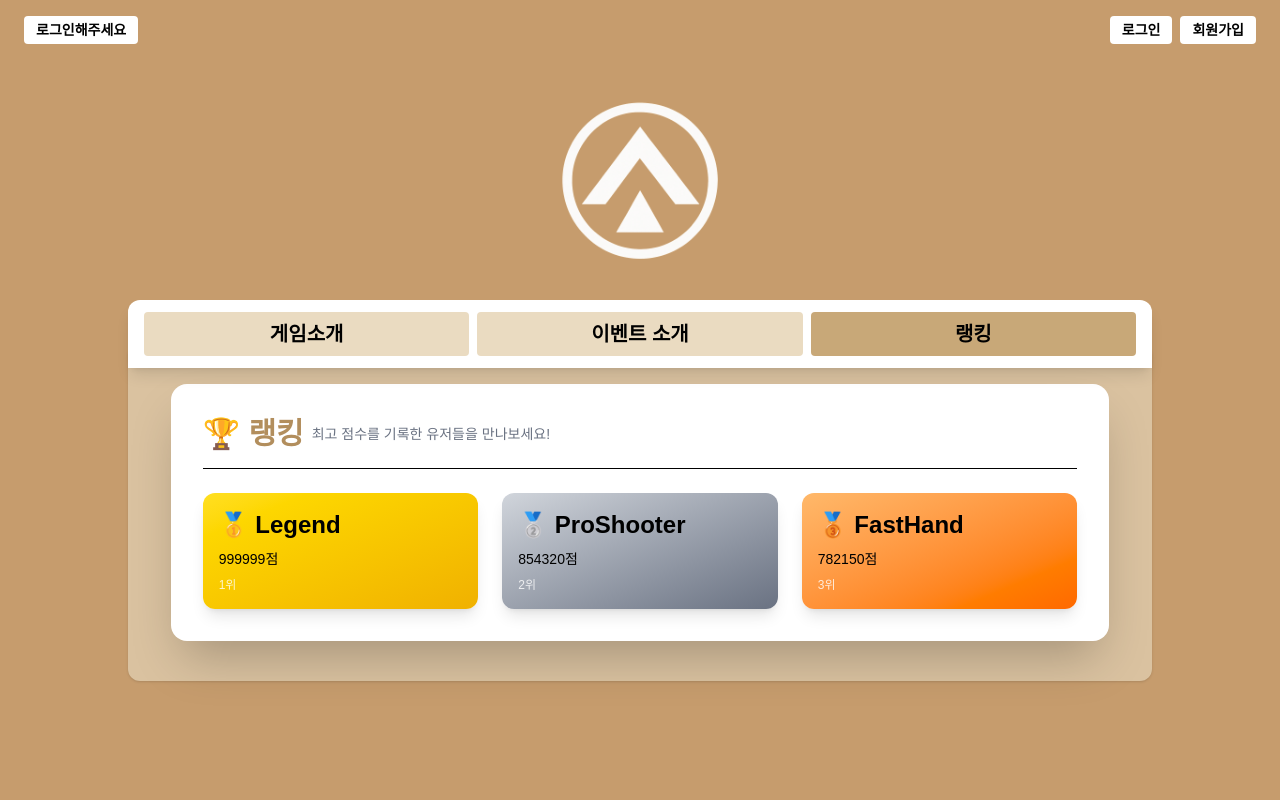
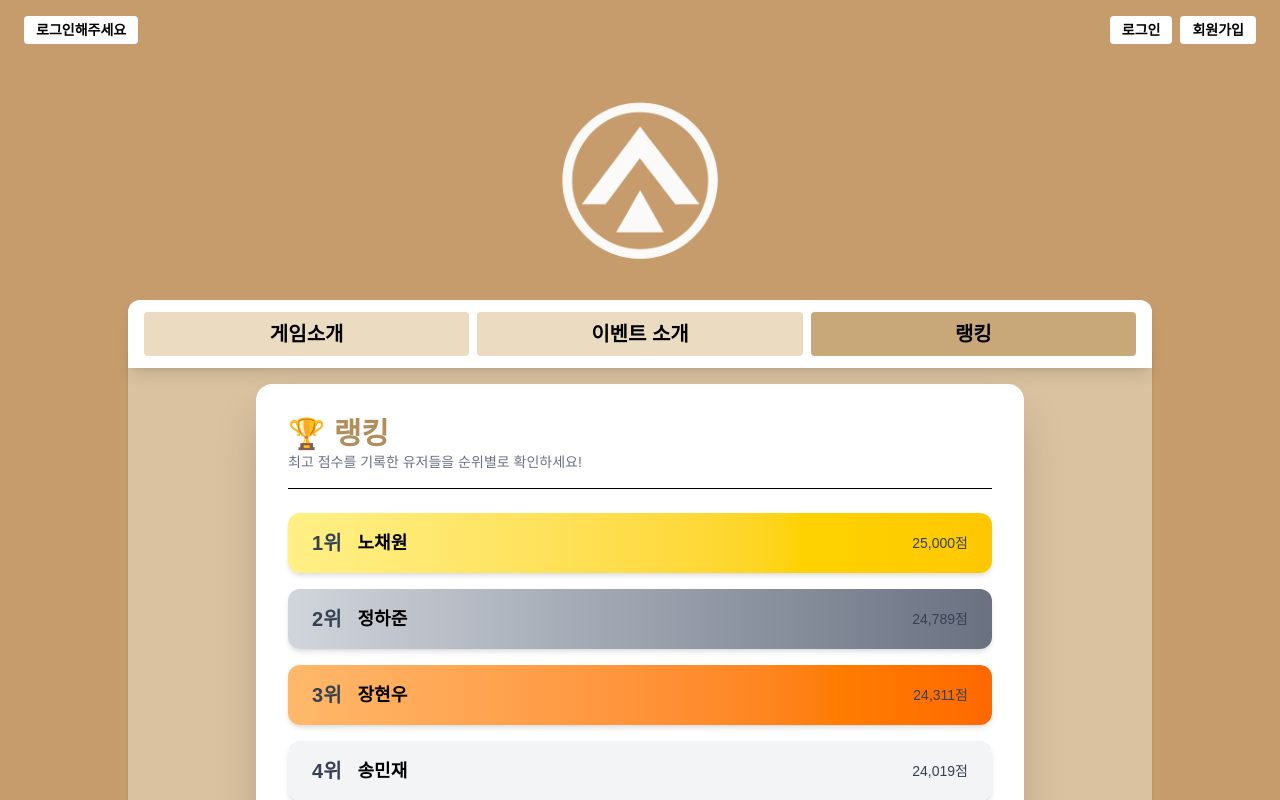
Before and after one commit to pkfffe/cap_project, a Next.js app: page /main in a window 1280 px wide. Both pictures are taken after a click on the button "랭킹". Shown: the top 800 px of the page. Built offline with nearby package versions, Linux system fonts and the light colour scheme.

Commit message:
랭킹 보이나?

```diff
--- a/app/main/page.tsx
+++ b/app/main/page.tsx
@@ -4,12 +4,18 @@ import { useEffect, useState } from "react";
 import { useRouter } from "next/navigation";
 import Image from "next/image";
 
+// 타입 정의
 type EventPost = {
   id: number;
   title: string;
   description: string;
   image: string;
   date: string;
+};
+
+type RankingUser = {
+  nickname: string;
+  score: number;
 };
 
 export default function Home() {
@@ -34,6 +40,32 @@ export default function Home() {
     },
   ]);
 
+  const [rankings, setRankings] = useState<RankingUser[]>([
+    { nickname: "노채원", score: 25000 },
+    { nickname: "정하준", score: 24789 },
+    { nickname: "장현우", score: 24311 },
+    { nickname: "송민재", score: 24019 },
+    { nickname: "권나연", score: 23204 },
+    { nickname: "서하람", score: 22955 },
+    { nickname: "김하린", score: 21674 },
+    { nickname: "조윤우", score: 21245 },
+    { nickname: "배하윤", score: 20014 },
+    { nickname: "임지아", score: 19875 },
+    { nickname: "안지훈", score: 19432 },
+    { nickname: "박지후", score: 18956 },
+    { nickname: "오서연", score: 18201 },
+    { nickname: "강우진", score: 17845 },
+    { nickname: "최예진", score: 17683 },
+    { nickname: "한수아", score: 16123 },
+    { nickname: "신예준", score: 15492 },
+    { nickname: "유태민", score: 13987 },
+    { nickname: "윤다인", score: 13706 },
+    { nickname: "이지후", score: 12500 },
+    { nickname: "문소율", score: 12039 },
+    { nickname: "이서윤", score: 11742 },
+    { nickname: "백도윤", score: 11084 },
+  ]);
+
   useEffect(() => {
     const savedNickname = localStorage.getItem("nickname");
     if (savedNickname) setNickname(savedNickname);
@@ -46,22 +78,12 @@ export default function Home() {
         <div className="flex items-center gap-2 bg-white px-3 py-1 rounded">
           {nickname ? (
             <>
-              <Image
-                src="/profile.png"
-                alt="Profile"
-                width={24}
-                height={24}
-                className="rounded-full"
-              />
+              <Image src="/profile.png" alt="Profile" width={24} height={24} className="rounded-full" />
               <div className="w-[0.1px] h-[20px] mx-0.5 border-1 border-neutral-500 shadow-2xl" />
-              <span className="text-sm font-semibold text-black">
-                {nickname}
-              </span>
+              <span className="text-sm font-semibold text-black">{nickname}</span>
             </>
           ) : (
-            <span className="text-sm font-semibold text-black">
-              로그인해주세요
-            </span>
+            <span className="text-sm font-semibold text-black">로그인해주세요</span>
           )}
         </div>
         <div className="flex gap-2">
@@ -79,18 +101,8 @@ export default function Home() {
             </button>
           ) : (
             <>
-              <button
-                className="bg-white px-3 py-1 text-sm font-bold rounded hover:bg-gray-100 text-black"
-                onClick={() => router.push("/login")}
-              >
-                로그인
-              </button>
-              <button
-                className="bg-white px-3 py-1 text-sm font-bold rounded hover:bg-gray-100 text-black"
-                onClick={() => router.push("/signup")}
-              >
-                회원가입
-              </button>
+              <button className="bg-white px-3 py-1 text-sm font-bold rounded hover:bg-gray-100 text-black" onClick={() => router.push("/login")}>로그인</button>
+              <button className="bg-white px-3 py-1 text-sm font-bold rounded hover:bg-gray-100 text-black" onClick={() => router.push("/signup")}>회원가입</button>
             </>
           )}
         </div>
@@ -106,16 +118,10 @@ export default function Home() {
         {["game", "event", "rank"].map((tab) => (
           <button
             key={tab}
-            className={`flex-1 py-2 ${
-              activeTab === tab ? "bg-[#c8a878]" : "bg-[#eadbc1]"
-            } hover:bg-[#b28e5d] rounded font-extrabold text-xl text-black`}
+            className={`flex-1 py-2 ${activeTab === tab ? "bg-[#c8a878]" : "bg-[#eadbc1]"} hover:bg-[#b28e5d] rounded font-extrabold text-xl text-black`}
             onClick={() => setActiveTab(tab as any)}
           >
-            {tab === "game"
-              ? "게임소개"
-              : tab === "event"
-              ? "이벤트 소개"
-              : "랭킹"}
+            {tab === "game" ? "게임소개" : tab === "event" ? "이벤트 소개" : "랭킹"}
           </button>
         ))}
       </div>
@@ -125,11 +131,8 @@ export default function Home() {
         {/* 게임 소개 */}
         {activeTab === "game" && (
           <div className="bg-white w-full max-w-5xl px-6 py-12 rounded-2xl shadow-2xl mb-6 text-black space-y-16 overflow-y-auto">
-    {/* 헤더 */}
             <div className="space-y-3">
-      <h2 className="text-4xl font-extrabold text-[#b28e5d] flex items-center gap-2">
-        🎮 게임 소개
-      </h2>
+              <h2 className="text-4xl font-extrabold text-[#b28e5d] flex items-center gap-2">🎮 게임 소개</h2>
               <p className="text-lg text-gray-700 leading-relaxed">
                 이 게임은 <span className="font-semibold text-[#b28e5d]">스테이지 클리어</span> 방식의
                 싱글플레이 캐주얼 슈팅 게임입니다.
@@ -138,50 +141,20 @@ export default function Home() {
                 <span className="font-bold"> 랭킹</span>을 겨뤄보세요!
               </p>
             </div>
-
-    {/* 메인 이미지 */}
             <div className="rounded-xl overflow-hidden shadow-lg">
-      <img
-        src="/uploads/Main.png"
-        alt="메인 이미지"
-        className="w-full object-cover max-h-[500px]"
-      />
+              <img src="/uploads/Main.png" alt="메인 이미지" className="w-full object-cover max-h-[500px]" />
             </div>
-
-    {/* 설명 2 */}
             <div className="space-y-3 text-[17px] leading-relaxed text-gray-800">
-      <p>
-        게임은 마법 캐릭터를 조작하여 몰려오는 적을 물리치는 방식으로 진행됩니다.
-        <br />
-        점수는 처치한 적 수와 생존 시간에 따라 누적됩니다.
-      </p>
-      <p>
-        각 스테이지마다 새로운 패턴의 적이 등장하며, <br />
-        <span className="font-semibold text-[#b28e5d]">전략적 이동과 회피</span>가 매우 중요합니다.
-      </p>
+              <p>게임은 마법 캐릭터를 조작하여 몰려오는 적을 물리치는 방식으로 진행됩니다.<br />점수는 처치한 적 수와 생존 시간에 따라 누적됩니다.</p>
+              <p>각 스테이지마다 새로운 패턴의 적이 등장하며, <br /><span className="font-semibold text-[#b28e5d]">전략적 이동과 회피</span>가 매우 중요합니다.</p>
             </div>
-
-    {/* 서브 이미지 */}
             <div className="rounded-xl overflow-hidden shadow-lg">
-      <img
-        src="/uploads/Sub.png"
-        alt="서브 이미지"
-        className="w-full object-cover max-h-[500px]"
-      />
+              <img src="/uploads/Sub.png" alt="서브 이미지" className="w-full object-cover max-h-[500px]" />
             </div>
-
-    {/* 스코어 & 시스템 설명 */}
             <div className="space-y-3 text-[17px] leading-relaxed text-gray-800">
-      <p>
-        스코어 시스템은 누적 점수 기반으로, <span className="font-semibold">매주 랭킹 리셋</span>됩니다.
-      </p>
-      <p>
-        향후 멀티플레이 및 커스터마이징 기능도 업데이트될 예정입니다.
-        기대해주세요!
-      </p>
+              <p>스코어 시스템은 누적 점수 기반으로, <span className="font-semibold">매주 랭킹 리셋</span>됩니다.</p>
+              <p>향후 멀티플레이 및 커스터마이징 기능도 업데이트될 예정입니다. 기대해주세요!</p>
             </div>
-
-    {/* 하단 정보 */}
             <footer className="border-t pt-6 text-sm text-gray-500 text-center">
               <p>ⓒ 2025 Team열정 Co., Ltd. All rights reserved.</p>
               <p>팀명: Team열정 | 연락처: 010-8127-4416</p>
@@ -193,11 +166,8 @@ export default function Home() {
         {activeTab === "event" && (
           <div className="bg-white w-11/12 p-8 rounded-2xl shadow-2xl text-black">
             <div className="flex items-center mb-6">
-              <h2 className="text-3xl font-extrabold flex items-center gap-2">
-                📢 이벤트 안내
-              </h2>
+              <h2 className="text-3xl font-extrabold flex items-center gap-2">📢 이벤트 안내</h2>
             </div>
-
             <div className="grid grid-cols-1 md:grid-cols-2 gap-6">
               {eventList.map((event) => (
                 <div
@@ -205,17 +175,11 @@ export default function Home() {
                   className="bg-white rounded-xl shadow-md hover:shadow-xl transition overflow-hidden cursor-default"
                 >
                   <div className="h-48 flex justify-center items-center bg-white">
-                    <img
-                      src={event.image}
-                      alt={event.title}
-                      className="max-h-full object-contain"
-                    />
+                    <img src={event.image} alt={event.title} className="max-h-full object-contain" />
                   </div>
                   <div className="p-4 space-y-1">
                     <h3 className="text-xl font-bold">{event.title}</h3>
-                    <p className="text-sm text-gray-600">
-                      {event.description}
-                    </p>
+                    <p className="text-sm text-gray-600">{event.description}</p>
                     <p className="text-xs text-gray-500">{event.date}</p>
                   </div>
                 </div>
@@ -226,39 +190,33 @@ export default function Home() {
 
         {/* 랭킹 */}
         {activeTab === "rank" && (
-  <div className="bg-white w-11/12 p-8 rounded-2xl shadow-2xl text-black space-y-6">
-    {/* 제목 */}
-    <div className="border-b pb-4 flex items-center gap-2">
-      <h2 className="text-3xl font-extrabold text-[#b28e5d]">🏆 랭킹</h2>
-      <span className="text-sm text-gray-500">
-        최고 점수를 기록한 유저들을 만나보세요!
-      </span>
+          <div className="bg-white w-full max-w-3xl p-8 rounded-2xl shadow-2xl text-black space-y-6">
+            <div className="border-b pb-4">
+              <h2 className="text-3xl font-extrabold text-[#b28e5d] flex items-center gap-2">🏆 랭킹</h2>
+              <p className="text-sm text-gray-500">최고 점수를 기록한 유저들을 순위별로 확인하세요!</p>
             </div>
-
-    {/* 랭킹 카드 리스트 */}
-    <div className="grid grid-cols-1 md:grid-cols-3 gap-6">
-      {/* 1등 */}
-      <div className="bg-gradient-to-br from-yellow-300 to-yellow-500 text-black rounded-xl shadow-lg p-4 space-y-2">
-        <div className="text-2xl font-bold">🥇 Legend</div>
-        <div className="text-sm">999999점</div>
-        <div className="text-xs text-white/80">1위</div>
+            <div className="space-y-4">
+              {rankings.map((user, idx) => (
+                <div
+                  key={user.nickname}
+                  className={`flex items-center justify-between px-6 py-4 rounded-xl shadow-md ${
+                    idx === 0 ? "bg-gradient-to-r from-yellow-200 to-yellow-400" :
+                    idx === 1 ? "bg-gradient-to-r from-gray-300 to-gray-500" :
+                    idx === 2 ? "bg-gradient-to-r from-orange-300 to-orange-500" :
+                    "bg-gray-100"
+                  }`}
+                >
+                  <div className="flex items-center gap-4">
+                    <span className="text-xl font-bold text-gray-700">{idx + 1}위</span>
+                    <span className="text-lg font-bold">{user.nickname}</span>
                   </div>
-
-      {/* 2등 */}
-      <div className="bg-gradient-to-br from-gray-300 to-gray-500 text-black rounded-xl shadow-lg p-4 space-y-2">
-        <div className="text-2xl font-bold">🥈 ProShooter</div>
-        <div className="text-sm">854320점</div>
-        <div className="text-xs text-white/80">2위</div>
+                  <span className="text-sm text-gray-700">{user.score.toLocaleString()}점</span>
                 </div>
-
-      {/* 3등 */}
-      <div className="bg-gradient-to-br from-orange-300 to-orange-500 text-black rounded-xl shadow-lg p-4 space-y-2">
-        <div className="text-2xl font-bold">🥉 FastHand</div>
-        <div className="text-sm">782150점</div>
-        <div className="text-xs text-white/80">3위</div>
+              ))}
             </div>
           </div>
+        )}
       </div>
-)}</div>
     </main>
-)};
+  );
+}
```
Lines whose indentation alone changed are shown as unchanged.
